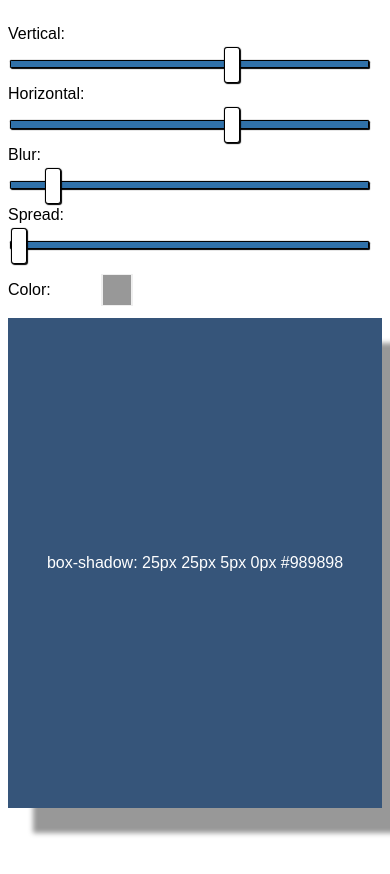
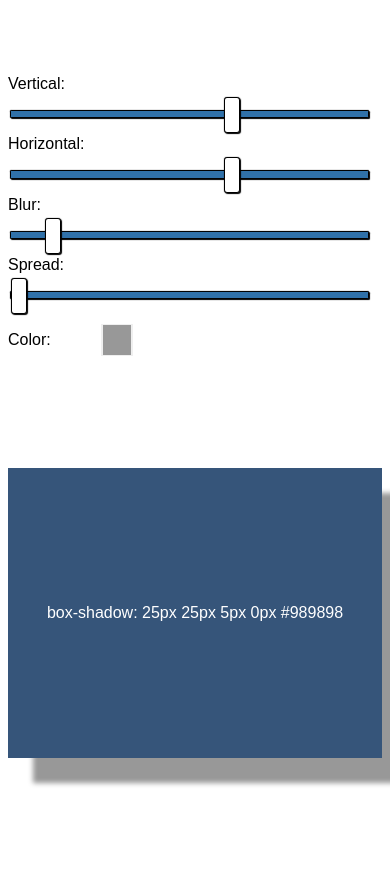
Before and after one commit to AzatBaisynov/box-shadow-customizer, a plain HTML site: page index.html in a window 390 px wide. Drawn offline with Linux system fonts and the light colour scheme; a web font is replaced by a local one.

Commit message:
adaptive added

```diff
--- a/css/style.css
+++ b/css/style.css
@@ -172,6 +172,9 @@ input[type="color"]::-webkit-color-swatch {
 
 
 @media (max-width: 685px) {
+    .box {
+        height: 250px;
+    }
     .box__container{
         padding-bottom: 100px;
     }
```
